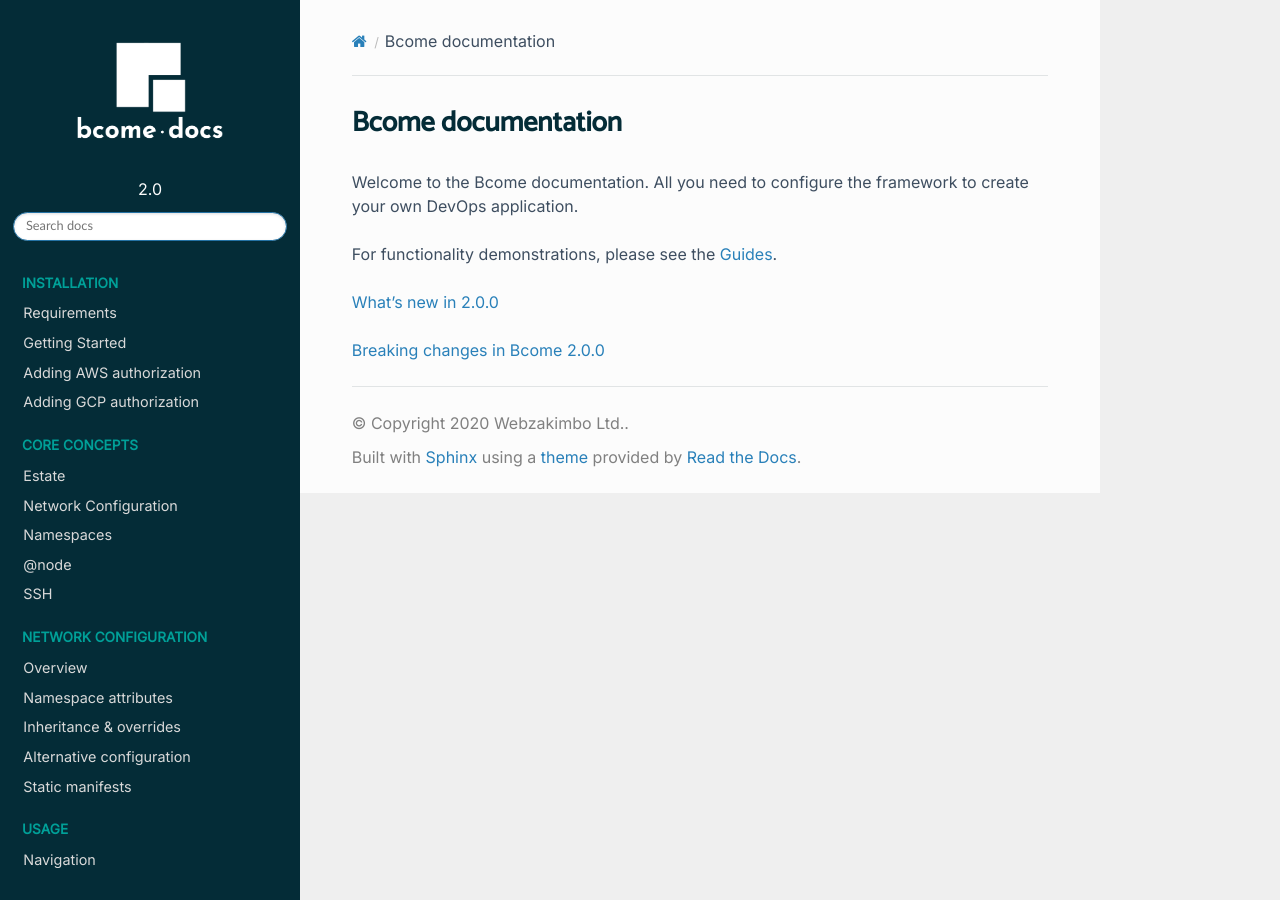
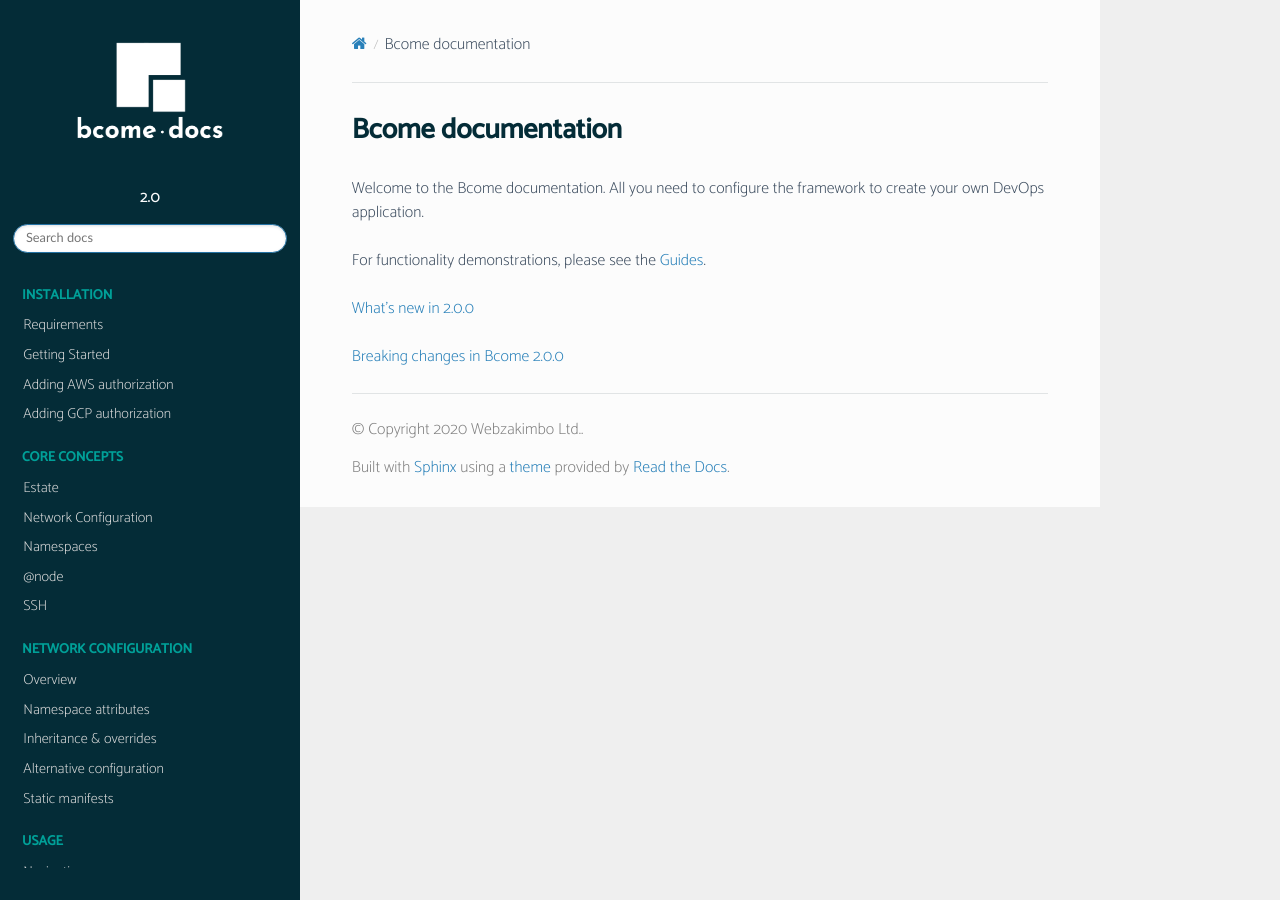
Before and after one commit to webzakimbo/bcome-read-the-docs, a Sphinx documentation site: the page built from docs/source/index.rst, in a window 1280 px wide. Built offline with Sphinx 7.4.7 and the Read the Docs theme 2.0.0, drawn with Linux system fonts in a browser that asks for light colours; pages that are not in the unit, such as notebooks, are missing from menus.

Commit message:
Changed font back to Catamaran

```diff
--- a/docs/source/_static/css/override-default.css
+++ b/docs/source/_static/css/override-default.css
@@ -6,7 +6,7 @@
 @import url("https://fonts.googleapis.com/css2?family=Inter&display=swap");
 
 body {
-  font-family: 'Inter', sans-serif;
+  font-family: 'Catamaran', sans-serif;
   font-weight: 200;
   color: #3E4E60;
 }
@@ -19,7 +19,7 @@
 /* Release version, e.g. 'latest', or "1.1" etc */
 .wy-side-nav-search>div.version {
   color:  #fcfcfc;
-  font-family: 'Inter', sans-serif;
+  font-family: 'Catamaran', sans-serif;
 }
 
 /* Left-hand menu item captions */
```
